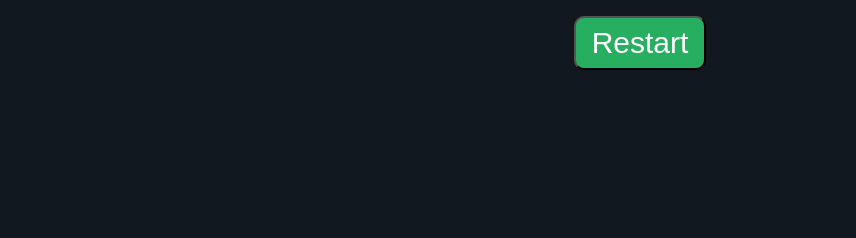
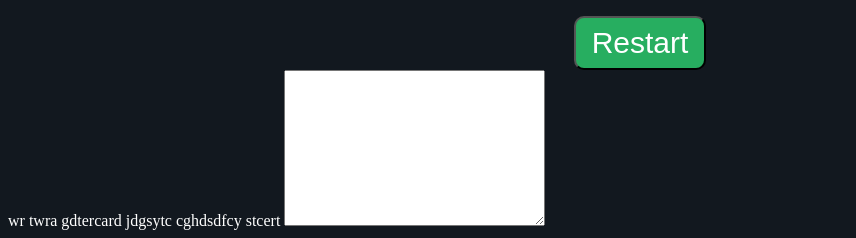
Before and after one commit to zakiraziz/mamory-card-game, a plain HTML site: page index.html in a window 1280 px wide. Shown: the part 639-877 px from the top of the page, without its empty margins (0-856 px from the left). Before the commit the page ends 842 px from the top, so only its background shows below. Drawn offline with Linux system fonts and the light colour scheme; no server answers.

Commit message:
my commit

```diff
--- a/index.html
+++ b/index.html
@@ -18,3 +18,11 @@
   </body>
 
 </html>
+wr twra gdtercard jdgsytc
+cghdsdfcy stcert <textarea name="
+ter qt
+fisrdt
+secon t
+resset bord (
+
+)" id="" cols="30" rows="10"></textarea>
```
